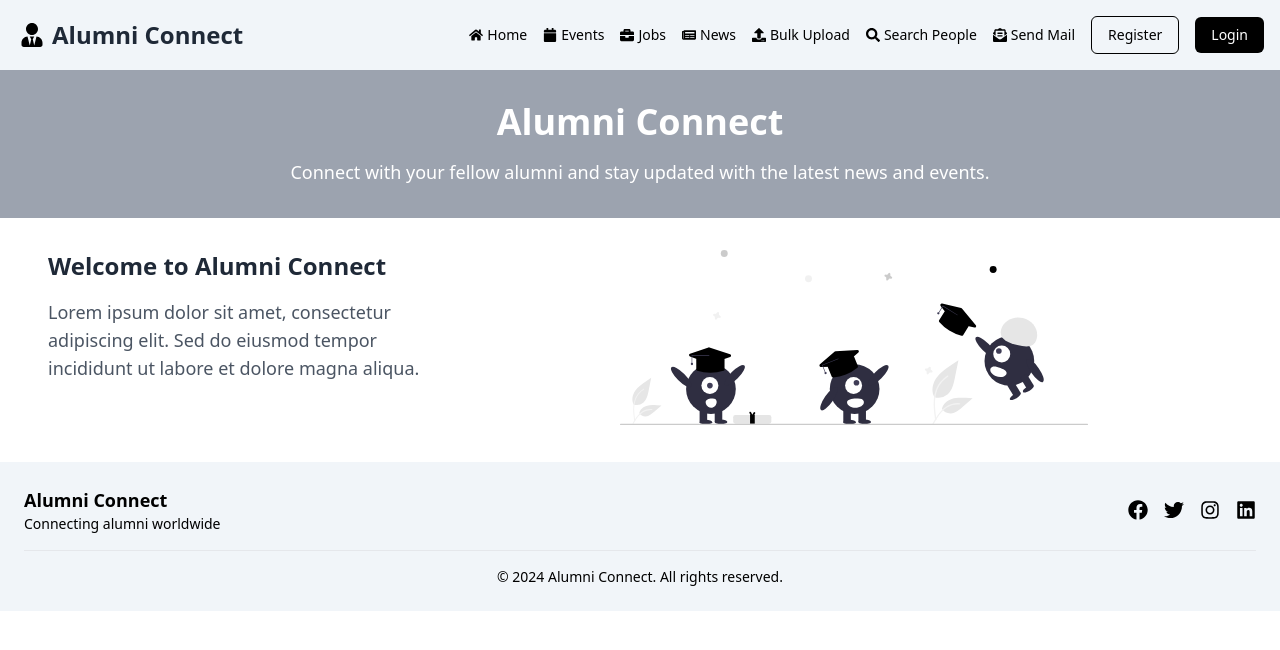
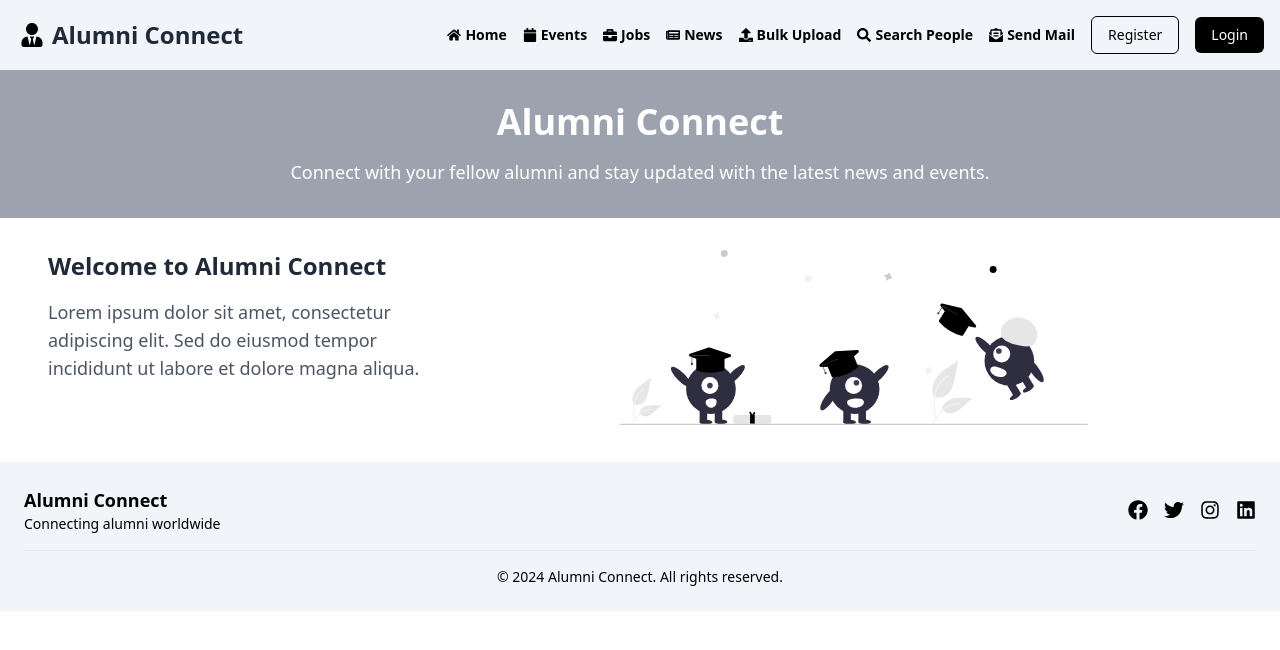
Before and after one commit to SahilAli8808/Alumni-Connect-Redesign, a React (Vite) app in the folder Frontend/: page / in a window 1280 px wide. Shown: the top 650 px of the page. Built offline with nearby package versions, Linux system fonts and the light colour scheme.

Commit message:
Update Topbar component with font styles and conditional rendering

```diff
--- a/Frontend/src/Components/Topbar.jsx
+++ b/Frontend/src/Components/Topbar.jsx
@@ -16,30 +16,41 @@ function Topbar() {
   Alumni Connect</h2>
 </div>
 
-      <nav className="flex space-x-4 items-center">
+      <nav className="flex space-x-4 font-semibold  items-center">
+       {loggedIn ? (
+        <>
+        <Link to="/dashboard" className="text-sm flex items-center">
+          <FaHome className="mr-1" /> Dashboard
+        </Link>
+        </>
+       ): (
+        <>
         <Link to="/home" className="text-sm flex items-center">
           <FaHome className="mr-1" /> Home
         </Link>
-        <Link to="/events" className="text-sm flex items-center">
+        </>
+       )}
+
+        <Link to="/events" className="text-sm font-semibold  flex items-center">
           <FaCalendar className="mr-1" /> Events
         </Link>
-        <Link to="/jobs" className="text-sm flex items-center">
+        <Link to="/jobs" className="text-sm font-semibold  flex items-center">
           <FaBriefcase className="mr-1" /> Jobs
         </Link>
-        <Link to="/news" className="text-sm flex items-center">
+        <Link to="/news" className="text-sm font-semibold  flex items-center">
           <FaNewspaper className="mr-1" /> News
         </Link>
-        <Link to="/bulk-upload" className="text-sm flex items-center">
+        <Link to="/bulk-upload" className="text-sm font-semibold  flex items-center">
           <FaUpload className="mr-1" /> Bulk Upload
         </Link>
         {/* <Link to="/interview" className="text-sm flex items-center">
           <FaUserTie className="mr-1" /> Interview
         </Link> */}
-        <Link to="/search-people" className="text-sm flex items-center">
+        <Link to="/search-people" className="text-sm font-semibold flex items-center">
           <FaSearch className="mr-1" /> Search People
         </Link>
 
-        <Link to="/send-mail" className="text-sm flex items-center">
+        <Link to="/send-mail" className="text-sm font-semibold  flex items-center">
           <FaEnvelopeOpenText className="mr-1" /> Send Mail
         </Link>
 
```
